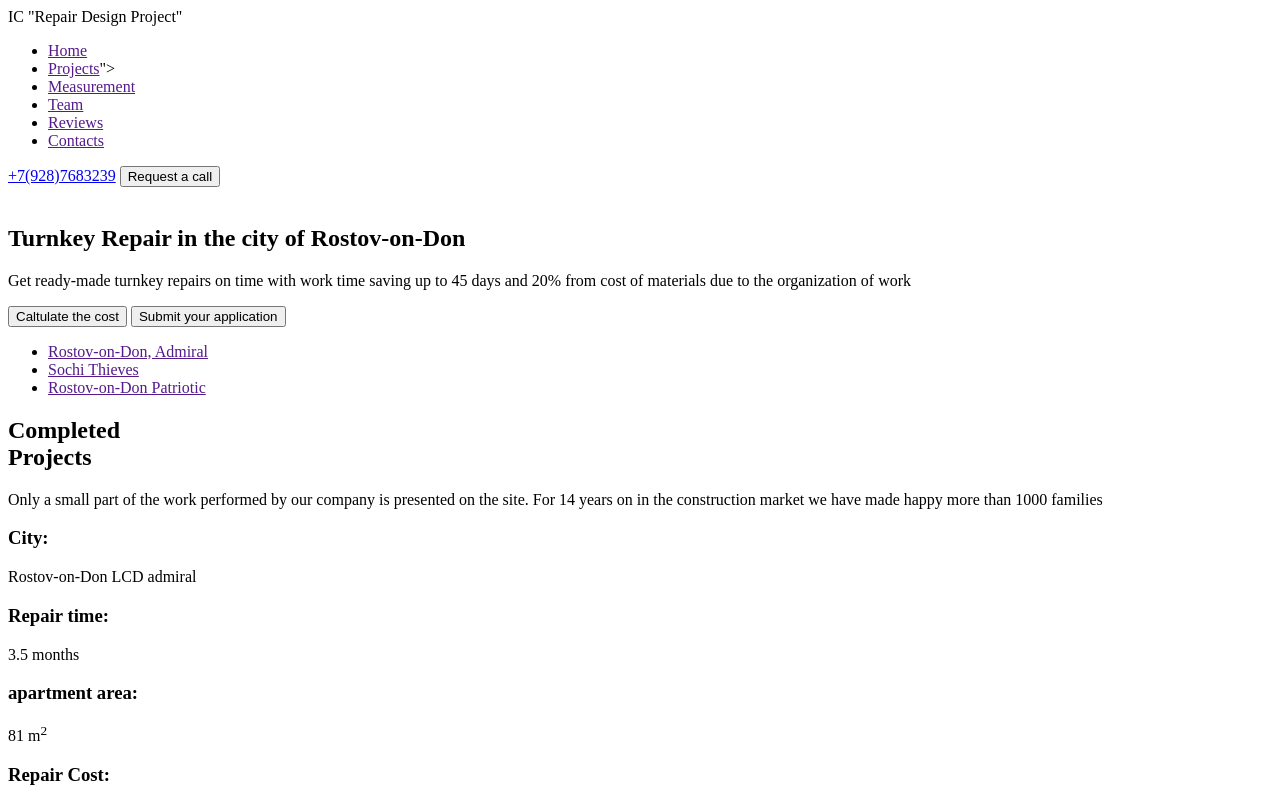
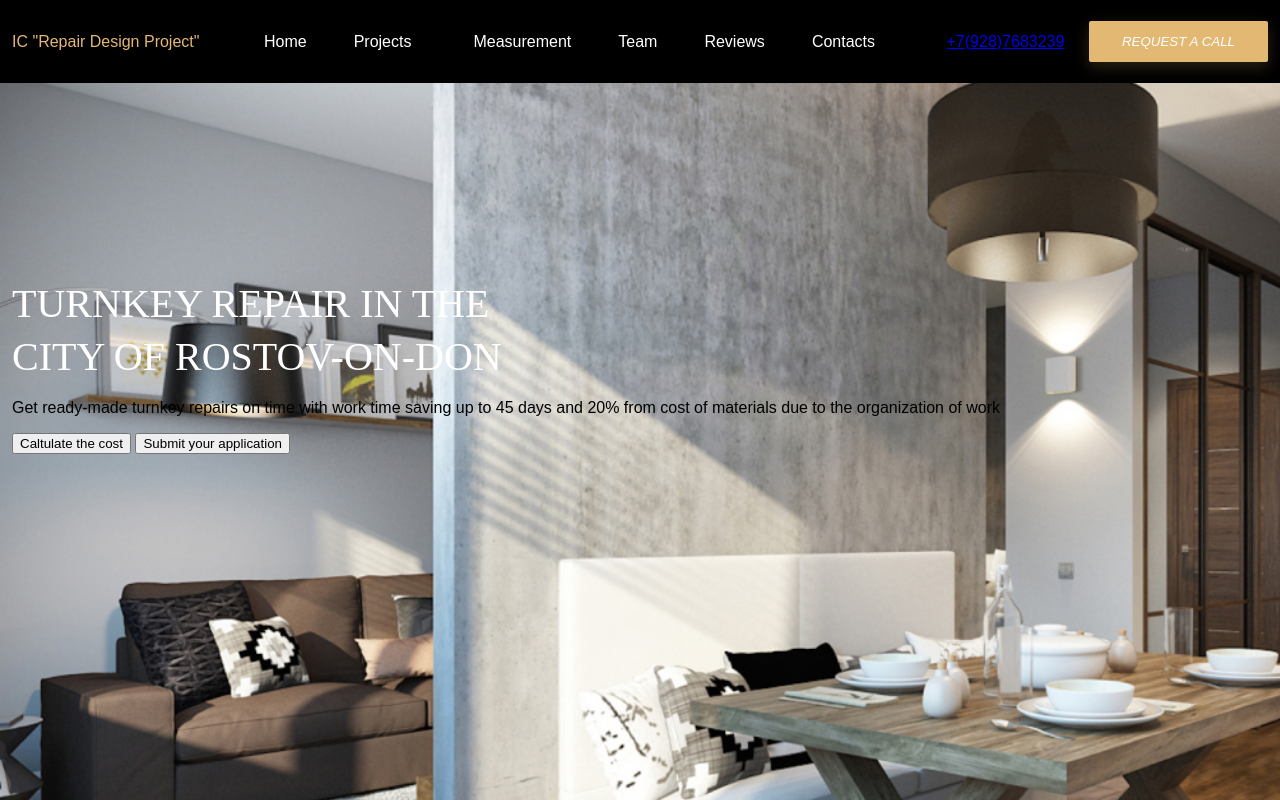
Before and after one commit to vitaliitravin/RPR, a plain HTML site: page index.html in a window 1280 px wide. Shown: the top 800 px of the page. Drawn offline with Linux system fonts and the light colour scheme.

Commit message:
saved from new place

```diff
--- a/css/styles.css
+++ b/css/styles.css
@@ -1,3 +1,69 @@
-.button{
+body {
+    margin: 0;
+    font-family: Nunito Sans, Arial, sans-serif;
+    box-sizing: border-box;
+}
 
+.container {
+    max-width: 1256px;
+    margin: 0 auto;
 }
+
+.button {
+    background: #E3B873;
+    box-shadow: 0px 5px 15px rgba(227, 184, 115, 0.2);
+    border-radius: 2px;
+    outline: 0;
+    border: 0;
+    padding: 13px 33px;
+    color: white;
+    text-transform: uppercase;
+    font-style: italic;
+}
+
+.logo {
+    color: #E3B873;
+}
+
+.header {
+    background-color: black;
+}
+
+.header-content {
+    display: flex;
+    justify-content: space-between;
+    height: 83px;
+    align-items: center;
+}
+
+.header-navigation {
+    list-style: none;
+    display: flex;
+}
+
+.header-navigation__item {
+    margin-right: 47px;
+}
+
+.header-navigation__item a {
+    text-decoration: none;
+    color: white;
+}
+
+.hero {
+    background-image: url('../images/hero.jpg');
+    background-size: cover;
+    height: 707px;
+    padding-top: 194px;
+}
+
+.title {
+    margin: 0;
+    font-family: Yeseva One, 'Times New Roman', Times, serif;
+    font-style: normal;
+    font-weight: normal;
+    font-size: 40px;
+    line-height: 53px;
+    text-transform: uppercase;
+    color: #FFFFFF;
+}
--- a/index.html
+++ b/index.html
@@ -4,22 +4,23 @@
     <meta charset="UTF-8">
     <meta http-equiv="X-UA-Compatible" content="IE=edge">
     <meta name="viewport" content="width=device-width, initial-scale=1.0">
+    <link rel="stylesheet" href="css/styles.css">
     <title>IC "Repair Design Project"</title>
 </head>
 <body>
-    <header>
-        <div class="header">
+    <header class="header">
+        <div class="container header-content">
             <div class="logo">
             IC "Repair Design Project"
             </div>
             <nav>
-                <ul>
-                <li><a href="">Home</a></li>
-                <li><a href="">Projects</a>"></li>
-                <li><a href="">Measurement</a></li>
-                <li><a href="">Team</a></li>
-                <li><a href="">Reviews</a></li>
-                <li><a href="">Contacts</a></li>
+                <ul class="header-navigation">
+                <li class="header-navigation__item"><a href="">Home</a></li>
+                <li class="header-navigation__item"><a href="">Projects</a>"></li>
+                <li class="header-navigation__item"><a href="">Measurement</a></li>
+                <li class="header-navigation__item"><a href="">Team</a></li>
+                <li class="header-navigation__item"><a href="">Reviews</a></li>
+                <li class="header-navigation__item"><a href="">Contacts</a></li>
                 </ul>
             </nav>
             <span><a href="tel:+79827683239">+7(928)7683239</a></span>
@@ -27,10 +28,12 @@
         </div>
     </header>
 
-    <section class="">
-        <img src="" alt="">
-        <div class="">
-           <h1>Turnkey Repair in the city of Rostov-on-Don</h1>
+    <main>
+    <section class="hero">
+        <div class="container hero-container">
+           <h1 class="title">
+               Turnkey Repair in the <br> city of <span>Rostov-on-Don</span>
+            </h1>
            <p>Get ready-made turnkey repairs on time with work time saving up to 45 days and 20% from cost of materials due to the organization of work
            </p>
            <button type="button">Caltulate the cost</button>
@@ -242,6 +245,6 @@
     </section>
 
 
-
+    </main>
 </body>
 </html>
```
Also changed, not shown: images/hero.jpg (added), images/landing.png (deleted).
